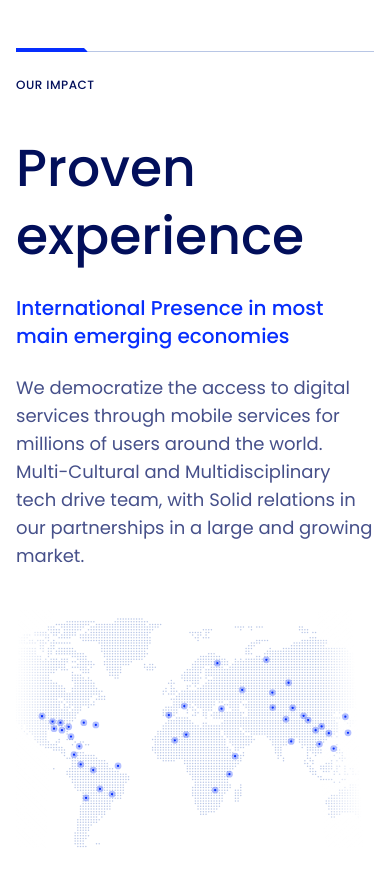
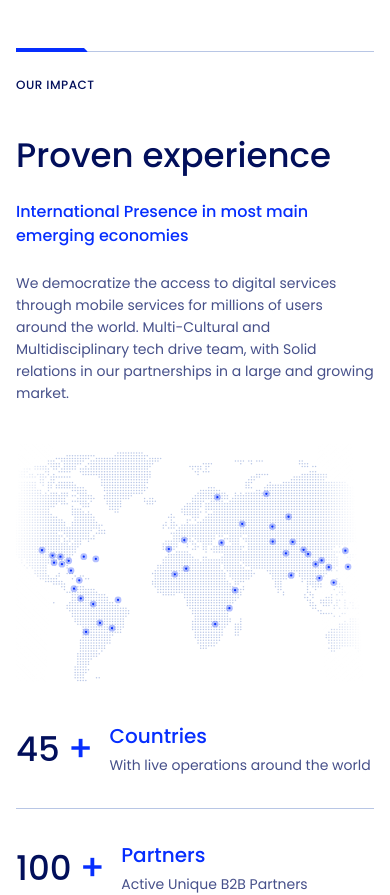
Before and after one commit to lucasdsr/presenceDash, a React (Vite) app: page / in a window 390 px wide. Shown: the top 895 px of the page. Built offline with nearby package versions, Linux system fonts and the light colour scheme.

Commit message:
update: page responsiveness

```diff
--- a/src/components/ImpactStatistics.jsx
+++ b/src/components/ImpactStatistics.jsx
@@ -22,11 +22,11 @@ const STATS = [
 function ImpactStatistics({ className = '' }) {
   return (
     <aside
-      className={`flex flex-col items-center md:items-center w-full md:w-impact-stats ${className}`.trim()}
+      className={`flex flex-col items-start w-full md:w-impact-stats ${className}`.trim()}
       aria-label="Impact statistics"
     >
       {STATS.map((stat, index) => (
-        <div key={stat.title} className="flex flex-col items-center md:items-start w-full">
+        <div key={stat.title} className="flex flex-col items-stretch w-full">
           <StatBlock
             number={stat.number}
             title={stat.title}
--- a/src/components/ProvenExperience.jsx
+++ b/src/components/ProvenExperience.jsx
@@ -4,13 +4,13 @@ function ProvenExperience() {
       className="flex flex-col items-start w-full min-w-0 flex-1 gap-proven-gap max-w-proven"
       aria-label="Proven experience"
     >
-      <h2 className="font-sans font-medium text-proven-title leading-proven-title text-primary">
+      <h2 className="font-sans font-medium text-[34px] md:text-proven-title leading-[42px] md:leading-proven-title text-primary">
         Proven experience
       </h2>
-      <p className="font-sans font-medium text-proven-subtitle leading-proven-subtitle text-accent">
+      <p className="font-sans font-medium text-[16px] md:text-proven-subtitle leading-[24px] md:leading-proven-subtitle text-accent">
         International Presence in most main emerging economies
       </p>
-      <p className="font-sans font-normal text-proven-body leading-proven-body text-text-muted">
+      <p className="font-sans font-normal text-[14px] md:text-proven-body leading-[22px] md:leading-proven-body text-text-muted">
         We democratize the access to digital services through mobile services for millions of users around the world. Multi-Cultural and Multidisciplinary tech drive team, with Solid relations in our partnerships in a large and growing market.
       </p>
     </div>
--- a/src/components/StatBlock.jsx
+++ b/src/components/StatBlock.jsx
@@ -1,7 +1,26 @@
 function StatBlock({ number, title, description }) {
   return (
-    <div className="flex flex-col items-center md:items-start gap-stat-inner-gap w-full md:w-impact-stats text-center md:text-left">
-      <div className="flex flex-row items-center justify-center md:justify-start gap-stat-inner-gap">
+    <>
+      <div className="flex flex-row items-center gap-4 w-full md:hidden text-left">
+        <div className="flex flex-row items-center gap-stat-inner-gap shrink-0">
+          <span className="font-sans font-medium text-[34px] leading-[40px] text-primary">
+            {number}
+          </span>
+          <span className="font-sans font-medium text-[36px] leading-[44px] text-accent">
+            +
+          </span>
+        </div>
+        <div className="flex flex-col items-start gap-1 min-w-0">
+          <h3 className="font-sans font-medium text-[20px] leading-[28px] text-accent">
+            {title}
+          </h3>
+          <p className="font-sans font-normal text-[14px] leading-[22px] text-text-muted">
+            {description}
+          </p>
+        </div>
+      </div>
+      <div className="hidden md:flex flex-col items-start gap-stat-inner-gap w-impact-stats text-left">
+        <div className="flex flex-row items-start gap-stat-inner-gap">
           <span className="font-sans font-medium text-stat-number leading-stat-number text-primary">
             {number}
           </span>
@@ -16,6 +35,7 @@ function StatBlock({ number, title, description }) {
           {description}
         </p>
       </div>
+    </>
   )
 }
 
--- a/tailwind.config.js
+++ b/tailwind.config.js
@@ -25,36 +25,38 @@ export default {
       fontSize: {
         'section-label': '0.75rem',
         'stat-number': '60px',
-        'stat-number-mobile': '40px',
+        'stat-number-sm': '34px',
         'stat-plus': '36px',
-        'stat-plus-mobile': '24px',
+        'stat-plus-sm': '20px',
         'stat-title': '28px',
-        'stat-title-mobile': '20px',
+        'stat-title-sm': '28px',
         'stat-desc': '14px',
+        'stat-desc-sm': '20px',
         'proven-title': '52px',
-        'proven-title-mobile': '28px',
+        'proven-title-sm': '34px',
         'proven-subtitle': '20px',
-        'proven-subtitle-mobile': '16px',
+        'proven-subtitle-sm': '16px',
         'proven-body': '18px',
-        'proven-body-mobile': '14px',
+        'proven-body-sm': '14px',
       },
       fontWeight: {
         'section-label': '500',
       },
       lineHeight: {
         'stat-number': '72px',
-        'stat-number-mobile': '48px',
+        'stat-number-sm': '40px',
         'stat-plus': '48px',
-        'stat-plus-mobile': '32px',
+        'stat-plus-sm': '28px',
         'stat-title': '36px',
-        'stat-title-mobile': '28px',
+        'stat-title-sm': '34px',
         'stat-desc': '20px',
+        'stat-desc-sm': '28px',
         'proven-title': '68px',
-        'proven-title-mobile': '36px',
+        'proven-title-sm': '42px',
         'proven-subtitle': '28px',
-        'proven-subtitle-mobile': '24px',
+        'proven-subtitle-sm': '24px',
         'proven-body': '28px',
-        'proven-body-mobile': '22px',
+        'proven-body-sm': '22px',
       },
       borderRadius: {
         card: '10px',
```
Lines whose indentation alone changed are shown as unchanged.
